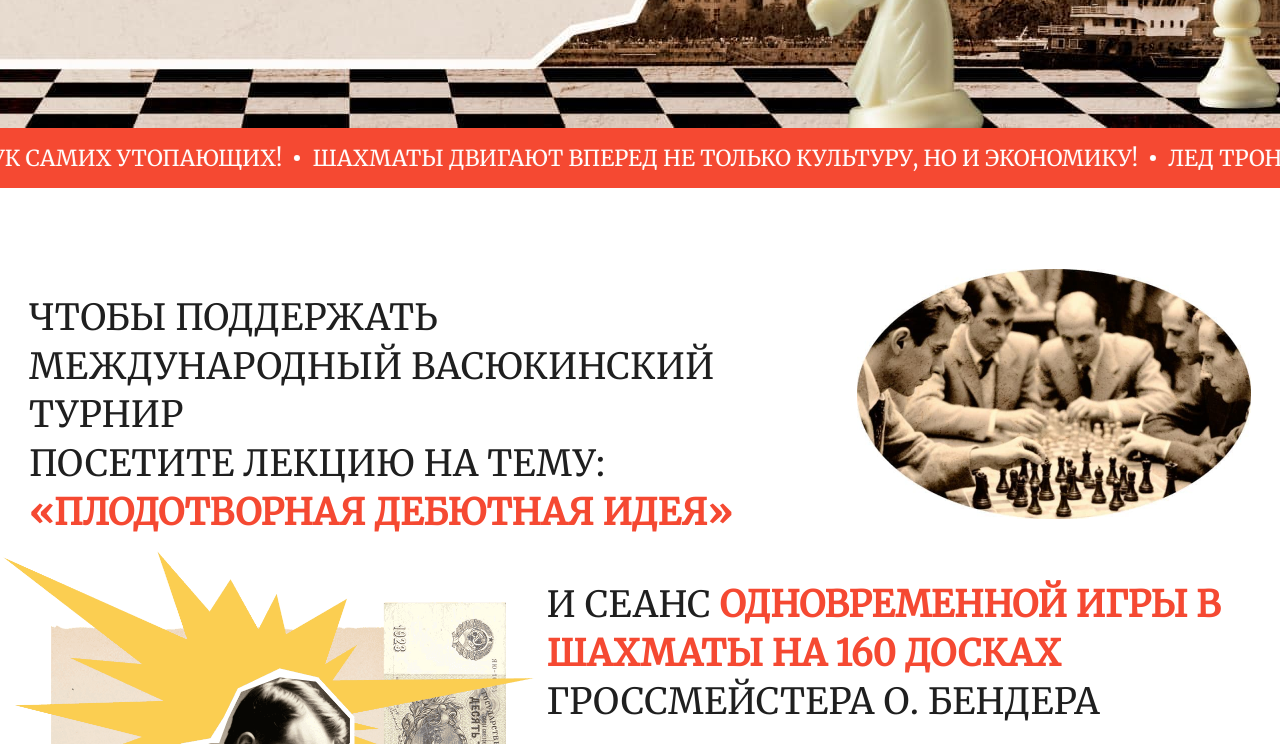
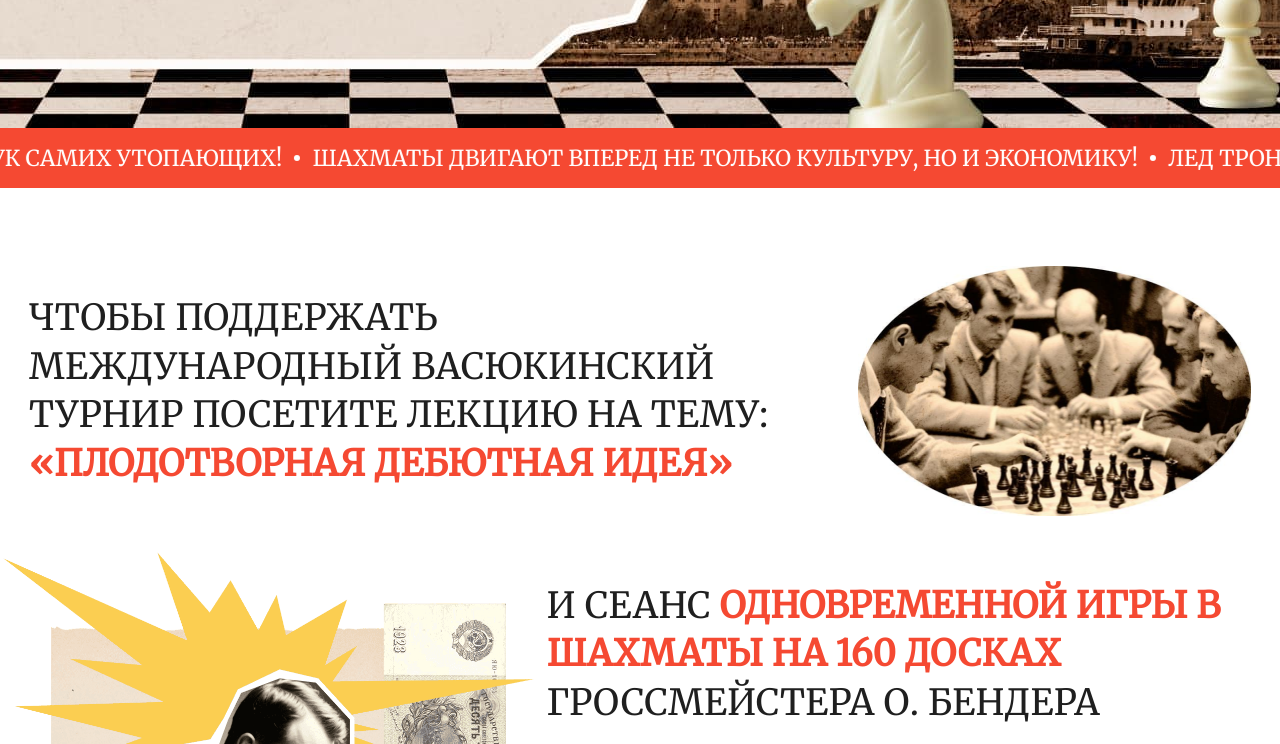
Before and after one commit to vitalijDevMaker/four-horses-landing, a website built with Vite: page index.html in a window 1280 px wide. Shown: the part 572-1316 px from the top of the page. Built offline with nearby package versions, Linux system fonts and the light colour scheme.

Commit message:
fix section support

```diff
--- a/index.html
+++ b/index.html
@@ -76,27 +76,25 @@
         aria-labelledby="support-heading"
       >
         <div class="container">
-          <div class="grid support__header-grid">
-            <h2
-              id="support-heading"
-              class="title support__title support__title--top"
-            >
+          <div class="support__header-grid">
+            <h2 id="support-heading" class="title support__title">
+              <span class="support__title--top">
                 Чтобы поддержать <br />
                 Международный васюкинский турнир
-            </h2>
-            <div class="title support__title support__title--bottom">
-              посетите лекцию на тему:
-              <span class="support__title--danger">
-                «Плодотворная дебютная идея»
               </span>
-            </div>
-
               <img
                 src="./src/assets/img/peolpe-play-chess.jpg"
                 class="support__img-top"
                 srcset="./src/assets/img/peolpe-play-chess@2x.jpg"
                 alt="Люди играют в шахматы"
               />
+              <span class="title support__title--bottom">
+                посетите лекцию на тему:
+                <span class="support__title--danger">
+                  «Плодотворная дебютная идея»
+                </span>
+              </span>
+            </h2>
           </div>
           <div class="grid">
             <div class="col-md-5">
--- a/src/styles/components/slider.css
+++ b/src/styles/components/slider.css
@@ -9,6 +9,7 @@
     flex-wrap: nowrap;
     transition: transform ease 0.5s;
     list-style-type: none;
+    will-change: transform;
   }
 
   &__actions {
--- a/src/styles/components/support.css
+++ b/src/styles/components/support.css
@@ -1,20 +1,11 @@
 .support {
-  --support-header-m: 0 0 40px 0;
+  --support-header-mb: 40px 0;
   --details-list-margin: 44px 0 35px 0;
   --img-left-transform: scale(1.13) translate(0px, 14px);
   --img-left-margin-bottom: 59px;
-  --img-top-margin: 24px 0;
-  --img-top-position: static;
-  --img-top-top: auto;
-  --img-top-grid-column: span 12;
-  --img-top-grid-row: 2;
-  --title-top-grid-column: span 12;
-  --title-top-grid-row: 1;
-  --title-bottom-grid-column: span 12;
-  --title-bottom-grid-row: 3;
 
   &__header-grid {
-    margin: var(--support-header-m);
+    margin-bottom: 40px;
   }
 
   &__title {
@@ -26,23 +17,14 @@
     }
 
     &--top {
-      grid-column: var(--title-top-grid-column);
-      grid-row: var(--title-top-grid-row);
-    }
-
-    &--bottom {
-      grid-column: var(--title-bottom-grid-column);
-      grid-row: var(--title-bottom-grid-row);
+      margin-bottom: 22px;
+      display: inline-block;
     }
   }
 
   &__img-top {
-    margin: var(--img-top-margin);
     max-width: 100%;
-    position: var(--img-top-position);
-    top: var(--img-top-top);
-    grid-column: var(--img-top-grid-column);
-    grid-row: var(--img-top-grid-row);
+    margin-bottom: 16px;
   }
 
   &__img-left {
@@ -56,20 +38,30 @@
   }
 }
 
-@media (min-width: 768px) {
+@media (min-width: 992px) {
   .support {
-    --support-header-m: 0 0 37px 0;
     --details-list-margin: 60px 0 40px 0;
     --img-left-transform: scale(1.07) translate(-10px, -10px);
     --img-left-margin-bottom: 0;
-    --img-top-margin: 0;
-    --img-top-position: relative;
-    --img-top-top: -25px;
-    --img-top-grid-column: 9 / span 4;
-    --img-top-grid-row: 1 / span 3;
-    --title-top-grid-column: span 8;
-    --title-top-grid-row: 1;
-    --title-bottom-grid-column: span 8;
-    --title-bottom-grid-row: 2;
+
+    &__header-grid {
+      margin-bottom: 93px;
+      position: relative;
+      padding-right: 400px;
+    }
+
+    &__title {
+      &--top {
+        margin-bottom: 0;
+        display: inline;
+      }
+    }
+
+    &__img-top {
+      position: absolute;
+      top: -28px;
+      right: 0;
+      width: 393px;
+    }
   }
 }
```
Lines whose indentation alone changed are shown as unchanged.
